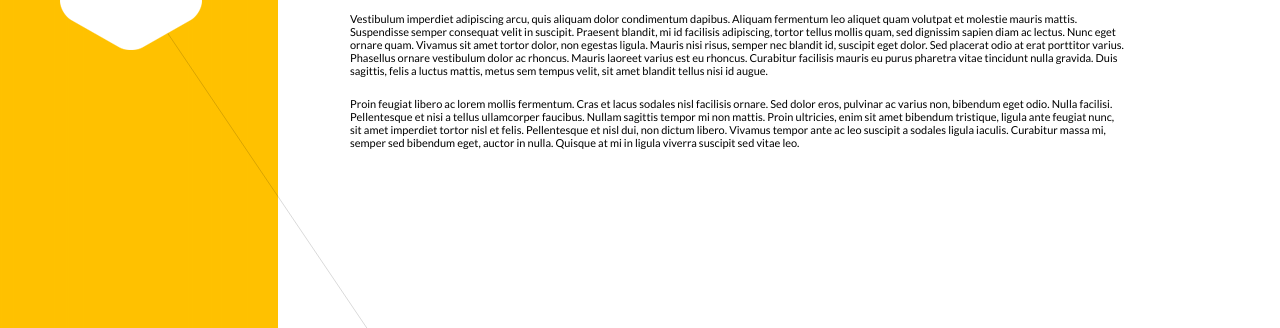
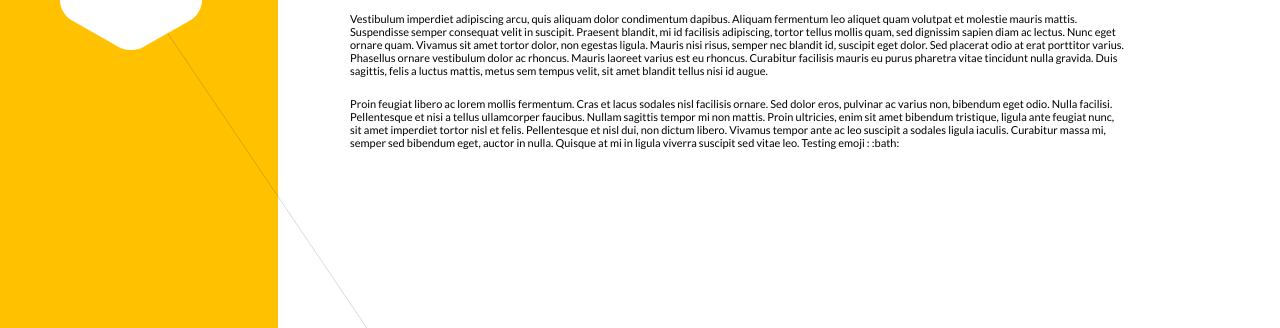
Before and after one commit to kgolinski/kgolinski.github.io, a Jekyll site: the page built from _posts/2014-01-06-hello-world.md, in a window 1280 px wide. Shown: the part 215-543 px from the top of the page. Built offline with Jekyll 4.4.1, drawn with Linux system fonts in a browser that asks for light colours.

Commit message:
Created :_posts/2014-01-06-hello-world.md

```diff
--- a/_posts/2014-01-06-hello-world.md
+++ b/_posts/2014-01-06-hello-world.md
@@ -8,4 +8,4 @@ This is just a sample post.
 
 Vestibulum imperdiet adipiscing arcu, quis aliquam dolor condimentum dapibus. Aliquam fermentum leo aliquet quam volutpat et molestie mauris mattis. Suspendisse semper consequat velit in suscipit. Praesent blandit, mi id facilisis adipiscing, tortor tellus mollis quam, sed dignissim sapien diam ac lectus. Nunc eget ornare quam. Vivamus sit amet tortor dolor, non egestas ligula. Mauris nisi risus, semper nec blandit id, suscipit eget dolor. Sed placerat odio at erat porttitor varius. Phasellus ornare vestibulum dolor ac rhoncus. Mauris laoreet varius est eu rhoncus. Curabitur facilisis mauris eu purus pharetra vitae tincidunt nulla gravida. Duis sagittis, felis a luctus mattis, metus sem tempus velit, sit amet blandit tellus nisi id augue.
 
-Proin feugiat libero ac lorem mollis fermentum. Cras et lacus sodales nisl facilisis ornare. Sed dolor eros, pulvinar ac varius non, bibendum eget odio. Nulla facilisi. Pellentesque et nisi a tellus ullamcorper faucibus. Nullam sagittis tempor mi non mattis. Proin ultricies, enim sit amet bibendum tristique, ligula ante feugiat nunc, sit amet imperdiet tortor nisl et felis. Pellentesque et nisl dui, non dictum libero. Vivamus tempor ante ac leo suscipit a sodales ligula iaculis. Curabitur massa mi, semper sed bibendum eget, auctor in nulla. Quisque at mi in ligula viverra suscipit sed vitae leo.
+Proin feugiat libero ac lorem mollis fermentum. Cras et lacus sodales nisl facilisis ornare. Sed dolor eros, pulvinar ac varius non, bibendum eget odio. Nulla facilisi. Pellentesque et nisi a tellus ullamcorper faucibus. Nullam sagittis tempor mi non mattis. Proin ultricies, enim sit amet bibendum tristique, ligula ante feugiat nunc, sit amet imperdiet tortor nisl et felis. Pellentesque et nisl dui, non dictum libero. Vivamus tempor ante ac leo suscipit a sodales ligula iaculis. Curabitur massa mi, semper sed bibendum eget, auctor in nulla. Quisque at mi in ligula viverra suscipit sed vitae leo. Testing emoji : :bath:
```
